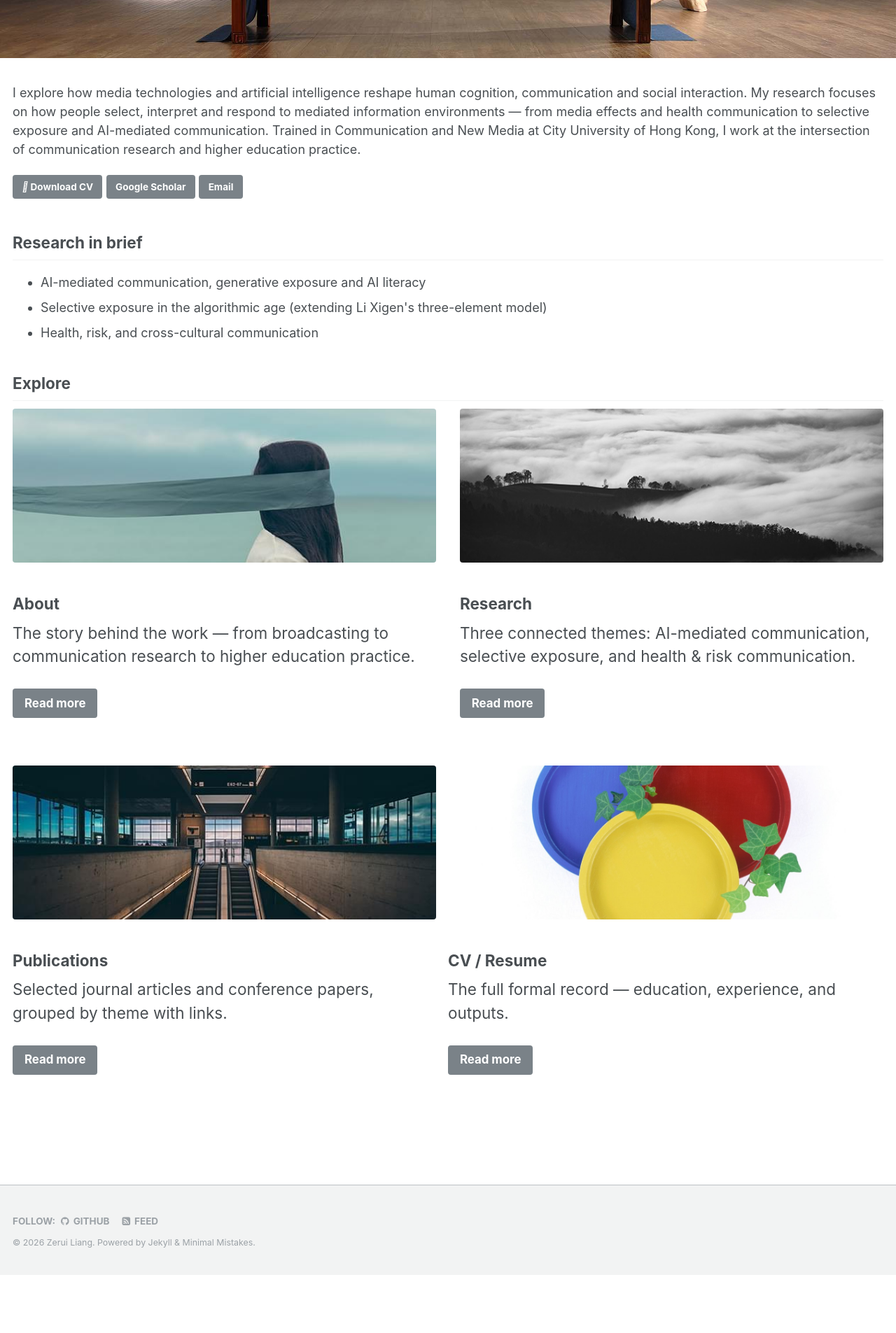
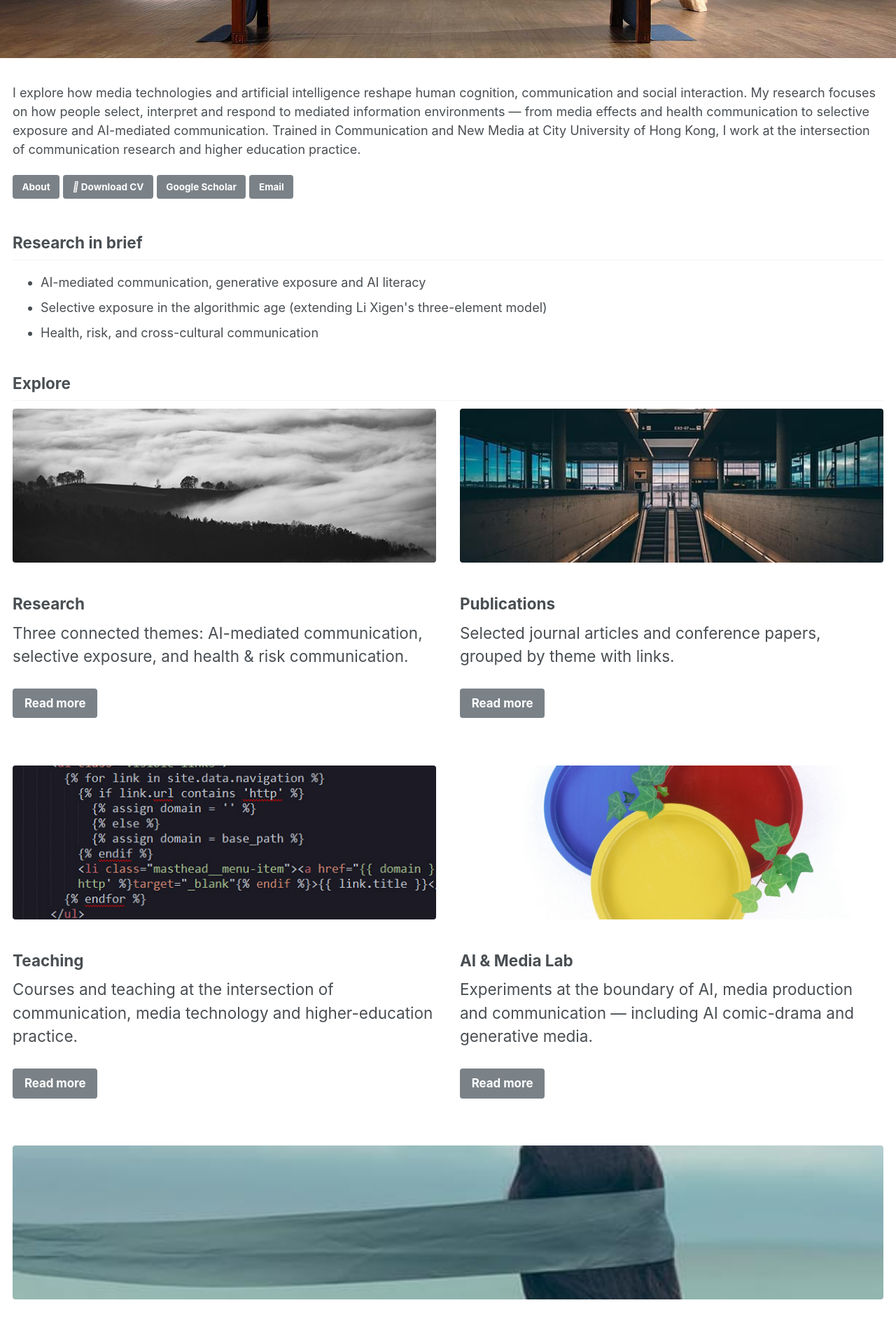
Before and after one commit to ArecRui/ArecRui.github.io, a Jekyll site: the page built from index.html, in a window 1280 px wide. Shown: the part 449-2354 px from the top of the page at 70% size. Built offline with Jekyll 4.4.1, drawn with Linux system fonts in a browser that asks for light colours; before the commit the page ends 2271 px from its top, so only the background shows below that; some of the changed text lies outside the part shown.

Commit message:
home: About->button row; Explore=5 cards (Research/Publications/Teaching/AI Media Lab/Research Notes)

```diff
--- a/index.html
+++ b/index.html
@@ -29,7 +29,7 @@ header:
   text-align: left !important;
 }
 
-/* Explore 区块：强制 2x2 布局，覆盖主题默认三列 float + margin-right:-100% hack */
+/* Explore 区块：强制 2 列布局，覆盖主题默认三列 float + margin-right:-100% hack */
 .feature__wrapper {
   display: flex !important;
   flex-wrap: wrap !important;
@@ -48,7 +48,12 @@ header:
   margin: 0 0 1.5em 0 !important;
   box-sizing: border-box;
 }
-/* 卡片配图：统一高度 + 裁切填充，4 张图尺寸一致、不变形（同步修改显示大小） */
+/* 第 5 张卡片占满整行，避免末行孤张半宽留白 */
+.feature__wrapper .feature__item:nth-child(5) {
+  flex: 0 0 100% !important;
+  max-width: 100% !important;
+}
+/* 卡片配图：统一高度 + 裁切填充，5 张图尺寸一致、不变形 */
 .feature__wrapper .archive__item-teaser {
   margin-bottom: 0.75em;
   overflow: hidden;
@@ -65,7 +70,8 @@ header:
   .feature__wrapper .feature__item,
   .feature__wrapper .feature__item:nth-child(3n+1),
   .feature__wrapper .feature__item:nth-child(3n+2),
-  .feature__wrapper .feature__item:nth-child(3n+3) {
+  .feature__wrapper .feature__item:nth-child(3n+3),
+  .feature__wrapper .feature__item:nth-child(5) {
     flex: 0 0 100% !important;
     max-width: 100% !important;
   }
@@ -76,6 +82,7 @@ header:
 <p>I explore how media technologies and artificial intelligence reshape human cognition, communication and social interaction. My research focuses on how people select, interpret and respond to mediated information environments — from media effects and health communication to selective exposure and AI-mediated communication. Trained in Communication and New Media at City University of Hong Kong, I work at the intersection of communication research and higher education practice.</p>
 
 <p>
+  <a href="/about/" class="btn">About</a>
   <a href="/docs/resume/" class="btn btn--primary"><i class="fas fa-download"></i> Download CV</a>
   <a href="https://scholar.google.com/citations?hl=en&user=KI7PkO4AAAAJ" class="btn">Google Scholar</a>
   <a href="mailto:liangzerui@sina.com" class="btn">Email</a>
@@ -90,14 +97,6 @@ header:
 
 <h2>Explore</h2>
 <div class="feature__wrapper">
-  <div class="feature__item">
-    <div class="archive__item-teaser">
-      <img src="/images/3.jpg" alt="About">
-    </div>
-    <h3>About</h3>
-    <p>The story behind the work — from broadcasting to communication research to higher education practice.</p>
-    <p><a href="/about/" class="btn btn--primary">Read more</a></p>
-  </div>
   <div class="feature__item">
     <div class="archive__item-teaser">
       <img src="/images/2.jpg" alt="Research">
@@ -116,10 +115,26 @@ header:
   </div>
   <div class="feature__item">
     <div class="archive__item-teaser">
-      <img src="/images/RGB.jpg" alt="CV / Resume">
+      <img src="/images/4.jpg" alt="Teaching">
     </div>
-    <h3>CV / Resume</h3>
-    <p>The full formal record — education, experience, and outputs.</p>
-    <p><a href="/docs/resume/" class="btn btn--primary">Read more</a></p>
+    <h3>Teaching</h3>
+    <p>Courses and teaching at the intersection of communication, media technology and higher-education practice.</p>
+    <p><a href="/docs/teaching/" class="btn btn--primary">Read more</a></p>
+  </div>
+  <div class="feature__item">
+    <div class="archive__item-teaser">
+      <img src="/images/RGB.jpg" alt="AI &amp; Media Lab">
+    </div>
+    <h3>AI &amp; Media Lab</h3>
+    <p>Experiments at the boundary of AI, media production and communication — including AI comic-drama and generative media.</p>
+    <p><a href="/docs/ai-media/" class="btn btn--primary">Read more</a></p>
+  </div>
+  <div class="feature__item">
+    <div class="archive__item-teaser">
+      <img src="/images/3.jpg" alt="Research Notes">
+    </div>
+    <h3>Research Notes</h3>
+    <p>Working notes, drafts and reflections from ongoing research — iterative and open.</p>
+    <p><a href="/docs/research-notes/" class="btn btn--primary">Read more</a></p>
   </div>
 </div>
```
